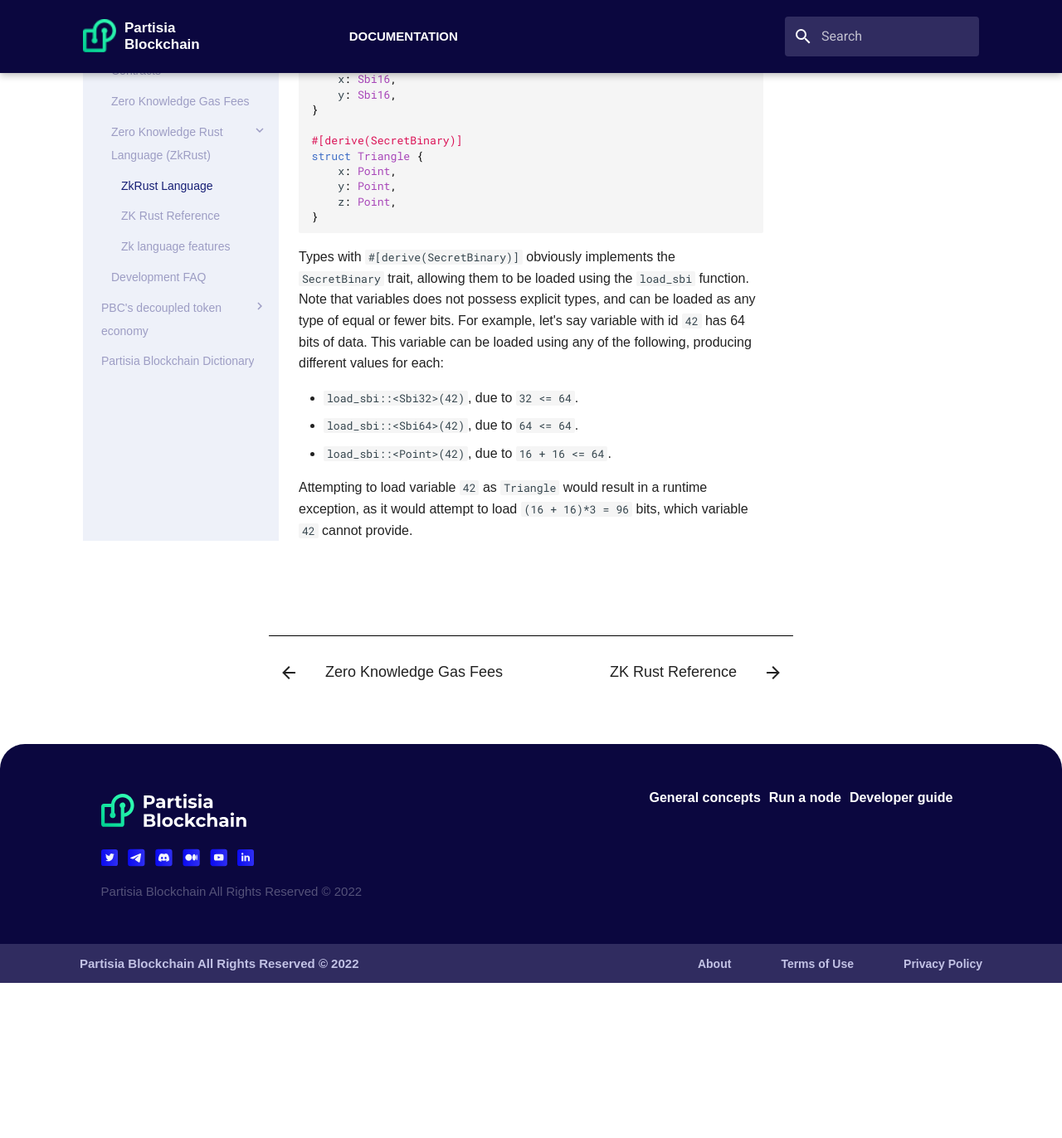
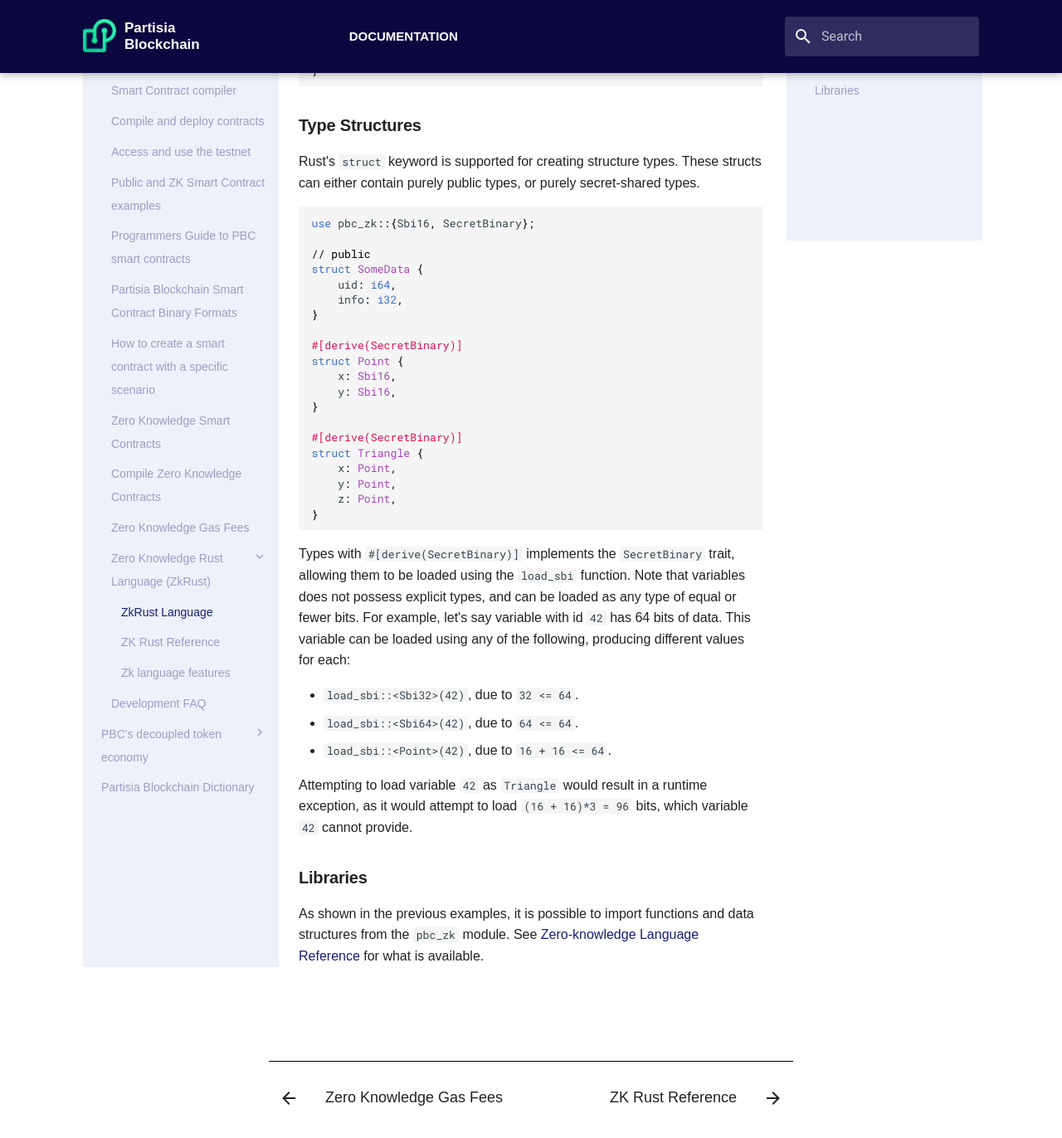
Before and after one commit to 0xSero/partisia-docs, an MkDocs documentation site: the page built from docs/zk-language.md, in a window 1280 px wide and 1400 px high, scrolled down 3114 px. Shown: the top 1372 px of the window at 83% size. Built offline with MkDocs 1.6.1 and Material for MkDocs 9.7.7, drawn with Linux system fonts in a browser that asks for light colours; some web fonts are replaced; a script that is not in the unit is left out; before the commit the page ends 4299 px from its top, so only the background shows below that; some of the changed text lies outside the part shown.

Commit message:
PAR-8628: Examples now include use statements

````diff
--- a/docs/zk-language.md
+++ b/docs/zk-language.md
@@ -29,6 +29,8 @@
 is itself secret-shared:
 
 ```rust
+use pbc_zk::Sbi32;
+
 pub fn my_computation() -> Sbi32 {
     let public_1: i32 = 93
     let secret_1: Sbi32 = Sbi32::from(public_1);
@@ -50,6 +52,8 @@
 The following program will not compile, for example:
 
 ```rust
+use pbc_zk::Sbi32;
+
 pub fn my_computation() -> i32 {
     let secret_1: Sbi32 = Sbi32::from(93);
     let secret_2: Sbi32 = Sbi32::from(231);
@@ -69,10 +73,15 @@
 Consider for example:
 
 ```rust
-let secret: Sbi32 = ...;
-let mut public: i32 = 9;
-if secret == Sbi32::from(4) {
-    public = 5;  // !! Cannot assign secret to public variable!
+use pbc_zk::Sbi32;
+
+pub fn my_computation() -> i32 {
+    let secret: Sbi32 = ...;
+    let mut public: i32 = 9;
+    if secret == Sbi32::from(4) {
+        public = 5;  // !! Cannot assign secret to public variable!
+    }
+    public
 }
 ```
 
@@ -84,10 +93,15 @@
 It is possible to assign secrets in secret-braches:
 
 ```rust
-let secret: Sbi32 = ...;
-let mut secret_2: Sbi32 = Sbi32::from(9);
-if secret == Sbi32::from(4) {
-    secret_2 = Sbi32::from(5);
+use pbc_zk::Sbi32;
+
+pub fn my_computation() -> Sbi32 {
+    let secret: Sbi32 = ...;
+    let mut secret_2: Sbi32 = Sbi32::from(9);
+    if secret == Sbi32::from(4) {
+        secret_2 = Sbi32::from(5);
+    }
+    secret_2
 }
 ```
 
@@ -113,12 +127,14 @@
 responsible for managing the variables, including opening (revealing the
 output of a computation) and deleting them.
 
-Variable ids can be iterated by calling `secret_variables(): Iter<i32>`:
+Variable ids can be iterated by calling `pbc_zk::secret_variable_ids(): Iter<i32>`:
 
 ```rust
+use pbc_zk::{Sbi32, secret_variable_ids, load_sbi};
+
 pub fn sum_all_variables() -> Sbi32 {
     let mut sum = Sbi32::from(0);
-    for variable_id in secret_variables() {
+    for variable_id in secret_variable_ids() {
         sum = sum + load_sbi::<Sbi32>(variable_id);
     }
     sum
@@ -131,6 +147,8 @@
 structs can either contain purely public types, or purely secret-shared types.
 
 ```rust
+use pbc_zk::{Sbi16, SecretBinary};
+
 // public
 struct SomeData {
     uid: i64,
@@ -151,12 +169,12 @@
 }
 ```
 
-Types with `#[derive(SecretBinary)]` obviously implements the `SecretBinary`
-trait, allowing them to be loaded using the `load_sbi` function. Note that
-variables does not possess explicit types, and can be loaded as any type of
-equal or fewer bits. For example, let's say variable with id `42` has 64 bits
-of data. This variable can be loaded using any of the following, producing
-different values for each:
+Types with `#[derive(SecretBinary)]` implements the `SecretBinary` trait,
+allowing them to be loaded using the `load_sbi` function. Note that variables
+does not possess explicit types, and can be loaded as any type of equal or
+fewer bits. For example, let's say variable with id `42` has 64 bits of data.
+This variable can be loaded using any of the following, producing different
+values for each:
 
 - `load_sbi::<Sbi32>(42)`, due to `32 <= 64`.
 - `load_sbi::<Sbi64>(42)`, due to `64 <= 64`.
@@ -165,3 +183,9 @@
 Attempting to load variable `42` as `Triangle` would result in a runtime
 exception, as it would attempt to load `(16 + 16)*3 = 96` bits, which variable
 `42` cannot provide.
+
+### Libraries
+
+As shown in the previous examples, it is possible to import functions and data
+structures from the `pbc_zk` module. See [Zero-knowledge Language
+Reference](zk-language-reference.md) for what is available.
````
Also changed, not shown: other parts of docs/zk-language.md (+1 -1 lines).
